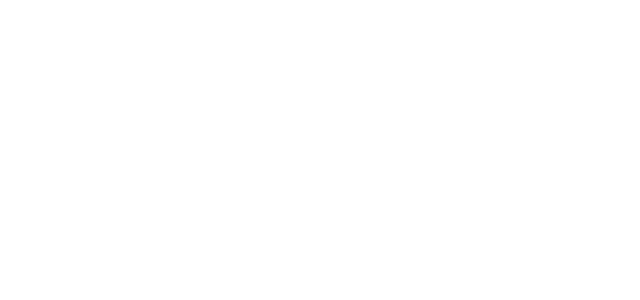
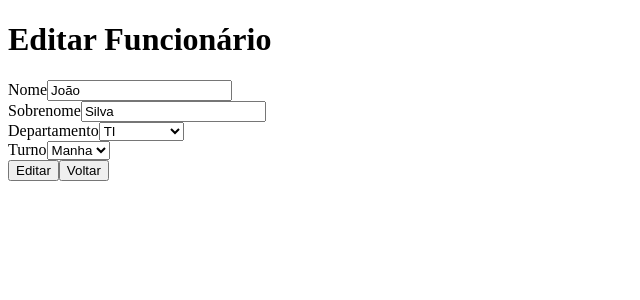
Before and after one commit to geovannaotoni/angular-crud, an Angular app: page /editar/1 in a window 1280 px wide. Before the commit this address led to /. Shown: the top 300 px of the page, without its empty margins (0-640 px from the left). Built offline with nearby package versions, Linux system fonts and the light colour scheme; data requests are answered from the project's data file.

Commit message:
feat: editar funcionarios component

```diff
--- a/backend/db.json
+++ b/backend/db.json
@@ -6,7 +6,7 @@
       "sobrenome": "Silva",
       "departamento": "TI",
       "ativo": false,
-      "turno": "manhã",
+      "turno": "Manha",
       "dataCriacao": "2021-08-01",
       "dataAtualizacao": "2021-08-01"
     },
@@ -16,7 +16,7 @@
       "sobrenome": "Santos",
       "departamento": "RH",
       "ativo": true,
-      "turno": "tarde",
+      "turno": "Tarde",
       "dataCriacao": "2021-08-01",
       "dataAtualizacao": "2021-08-01"
     },
@@ -37,8 +37,8 @@
       "departamento": "Comercial",
       "turno": "Tarde",
       "ativo": true,
-      "dataCriacao": "2024-08-18T19:31:35.788Z",
-      "dataAtualizacao": "2024-08-18T19:31:35.788Z"
+      "dataCriacao": "2024-08-18T20:48:39.970Z",
+      "dataAtualizacao": "2024-08-18T20:48:39.970Z"
     }
   ]
 }
--- a/src/app/app.module.ts
+++ b/src/app/app.module.ts
@@ -9,6 +9,7 @@
 import { CriarFuncionariosComponent } from './funcionarios/criar-funcionarios/criar-funcionarios.component';
 import { FuncionarioFormComponent } from './funcionarios/funcionario-form/funcionario-form.component';
 import { FormsModule, ReactiveFormsModule } from '@angular/forms';
+import { EditarFuncionariosComponent } from './funcionarios/editar-funcionarios/editar-funcionarios.component';
 
 @NgModule({
   declarations: [
@@ -16,7 +17,8 @@
     HomeComponent,
     ListarFuncionariosComponent,
     CriarFuncionariosComponent,
-    FuncionarioFormComponent
+    FuncionarioFormComponent,
+    EditarFuncionariosComponent
   ],
   imports: [
     BrowserModule,
--- /dev/null
+++ b/src/app/funcionarios/editar-funcionarios/editar-funcionarios.component.html
@@ -0,0 +1,8 @@
+<div *ngIf="funcionario">
+  <app-funcionario-form
+    (submitFuncionario)="editFuncionario($event)"
+    [btnAction]="'Editar'"
+    [btnTitle]="'Editar Funcionário'"
+    [dadosFuncionario]="funcionario"
+  ></app-funcionario-form>
+</div>
--- /dev/null
+++ b/src/app/funcionarios/editar-funcionarios/editar-funcionarios.component.ts
@@ -0,0 +1,35 @@
+import { Component, OnInit } from '@angular/core';
+import { ActivatedRoute, Router } from '@angular/router';
+import { Funcionario } from 'src/app/models/Funcionarios';
+import { FuncionarioService } from 'src/app/services/funcionario.service';
+
+@Component({
+  selector: 'app-editar-funcionarios',
+  templateUrl: './editar-funcionarios.component.html',
+  styleUrls: ['./editar-funcionarios.component.css']
+})
+export class EditarFuncionariosComponent implements OnInit {
+
+  btnAction = 'Editar';
+  btnTitle = 'Editar Funcionário';
+  funcionario!: Funcionario;
+
+  constructor(
+    private funcionarioService: FuncionarioService,
+    private route: ActivatedRoute,
+    private router: Router
+  ) { }
+
+  ngOnInit(): void {
+    const id = this.route.snapshot.paramMap.get('id');
+    this.funcionarioService.getFuncionarioById(Number(id)).subscribe(funcionario => {
+      // console.log(funcionario);
+      this.funcionario = funcionario;
+    });
+  }
+
+  editFuncionario($event: Funcionario) {
+    this.funcionarioService.updateFuncionario($event).subscribe();
+    this.router.navigate(['/funcionarios']);
+  }
+}
--- a/src/app/funcionarios/funcionario-form/funcionario-form.component.html
+++ b/src/app/funcionarios/funcionario-form/funcionario-form.component.html
@@ -1,5 +1,7 @@
 <h1>{{ btnTitle }}</h1>
 <form [formGroup]="funcionariosForm" (ngSubmit)="submit()" >
+  <input type="hidden" name="id" id="id" formControlName="id"/>
+
   <div class="input-box">
     <label for="nome">Nome</label>
     <input
@@ -47,7 +49,7 @@
       formControlName="turno"
       required
     >
-      <option value="Manha">Manhã</option>
+      <option value="Manha">Manha</option>
       <option value="Tarde">Tarde</option>
       <option value="Noite">Noite</option>
     </select>
--- a/src/app/funcionarios/funcionario-form/funcionario-form.component.ts
+++ b/src/app/funcionarios/funcionario-form/funcionario-form.component.ts
@@ -12,20 +12,22 @@
   @Output() submitFuncionario = new EventEmitter<Funcionario>();
   @Input() btnAction!: string;
   @Input() btnTitle!: string;
+  @Input() dadosFuncionario: Funcionario | null = null;
 
   constructor() { }
 
   ngOnInit(): void {
     this.funcionariosForm = new FormGroup({
-      id: new FormControl(0),
-      nome: new FormControl('', [Validators.required]),
-      sobrenome: new FormControl('', [Validators.required]),
-      departamento: new FormControl('', [Validators.required]),
-      turno: new FormControl('', [Validators.required]),
-      ativo: new FormControl(true),
+      id: new FormControl(this.dadosFuncionario ? this.dadosFuncionario.id : 0),
+      nome: new FormControl(this.dadosFuncionario?.nome || '', [Validators.required]),
+      sobrenome: new FormControl(this.dadosFuncionario?.sobrenome || '', [Validators.required]),
+      departamento: new FormControl(this.dadosFuncionario?.departamento || '', [Validators.required]),
+      turno: new FormControl(this.dadosFuncionario?.turno || '', [Validators.required]),
+      ativo: new FormControl(this.dadosFuncionario ? this.dadosFuncionario.ativo : true),
       dataCriacao: new FormControl(new Date()),
       dataAtualizacao: new FormControl(new Date()),
     });
+    // console.log(this.dadosFuncionario);
   }
 
   submit() {
--- a/src/app/funcionarios/listar-funcionarios/listar-funcionarios.component.html
+++ b/src/app/funcionarios/listar-funcionarios/listar-funcionarios.component.html
@@ -1,5 +1,5 @@
 <div class="funcionario-box">
-  <button type="button" routerLink="/cadastro">Cadastrar novo funcionário</button>
+  <button type="button" routerLink="/cadastrar">Cadastrar novo funcionário</button>
   <div class="input-box">
     <label for="search">Procurar:</label>
     <input
@@ -37,7 +37,7 @@
       <td>{{funcionario.sobrenome}}</td>
       <td>{{funcionario.departamento}}</td>
       <td>
-        <button>Editar</button>
+        <button type="button" routerLink="/editar/{{funcionario.id}}">Editar</button>
         <button>Detalhes</button>
       </td>
       <td>
```
Also changed, not shown: src/app/app-routing.module.ts (+6 -1 lines), src/app/funcionarios/editar-funcionarios/editar-funcionarios.component.css (added), 1 other file (tests, documents, lock files or other folders).
